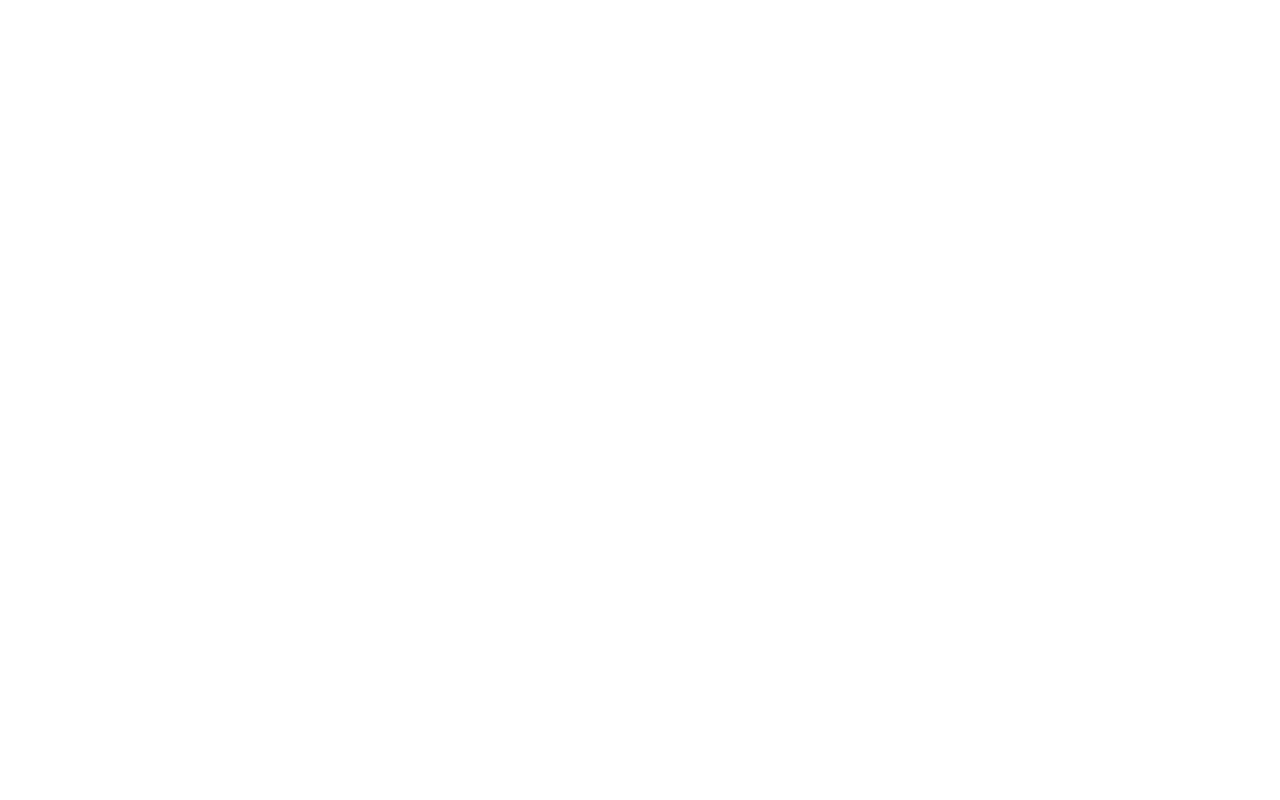
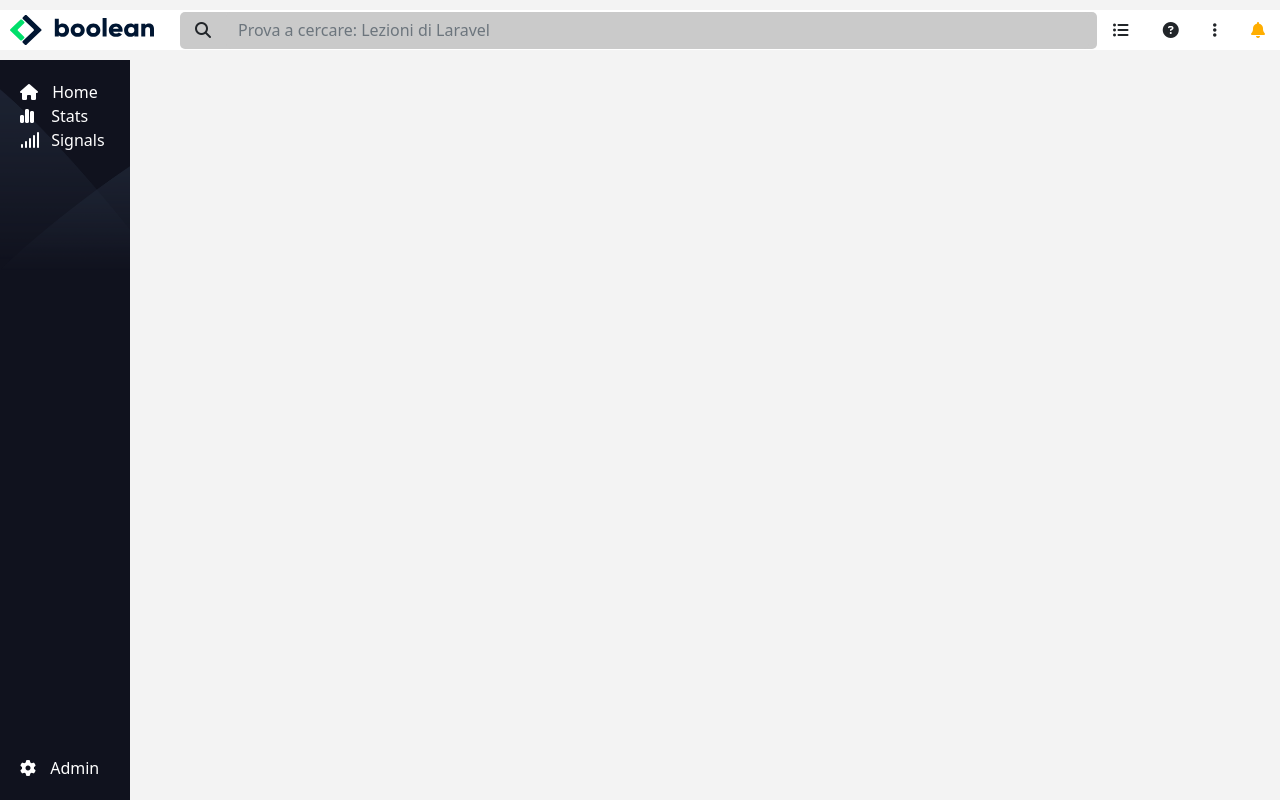
Before and after one commit to LeandroL18/html-css-bootstrap-dashboard, a plain HTML site: page index.html in a window 1280 px wide. Drawn offline with nearby package versions, Linux system fonts and the light colour scheme.

Commit message:
nav_bar e sidebar completi

```diff
--- a/css/style.css
+++ b/css/style.css
@@ -4,3 +4,123 @@
     padding: 0;
     box-sizing: border-box;
 }
+
+:root{
+    font-family: 'Montserrat', sans-serif;
+    font-family: 'Open Sans', sans-serif;
+    font-family: 'Roboto', sans-serif;
+}
+
+a{
+    text-decoration: none;
+    color: white;
+}
+
+
+/* Stili nav_bar */
+#nav_bar{
+    width: 100%;
+    height: 60px;
+    position: fixed;
+    top: 0;
+    left: 0;
+    padding: 10px 0;
+    background-color: rgb(243, 243, 243);
+}
+#container_white{
+    display: flex;
+    align-items: center;
+    justify-content: space-between;
+    background-color: white;
+}
+#logo{
+    width: 180px;
+    background-image: url(../img/logo.svg);
+    background-size: 80%;
+    background-repeat: no-repeat;
+    background-position: 10px;
+    padding: 20px 30px 20px 15px;
+}
+.search{
+    flex-grow: 1;
+    background-color: rgb(202, 202, 202);
+    border-radius: 5px;
+    border: none;
+}
+.fa-magnifying-glass{
+    align-self: center;
+    margin-left: 10px;
+}
+.fa-bell{
+    color:  #ffae00;
+}
+
+#nav_bar div:last-child{
+    background-color: white;
+}
+#nav_bar div:last-child .fa-solid, .fa-list-ul{
+    margin: 10.5px 15px;
+}
+
+/* Stili wrapper_up */
+#wrapper_up{
+    margin-top: 60px;
+    height: calc(100vh - 60px );
+    display: flex;
+}
+
+/* Stili sidebar */
+#sidebar{
+    width: 130px;
+    height:100%;
+    background-image: url(../img/sidebar-bg.png);
+    background-size: 100%;
+    background-repeat: no-repeat;
+    background-color: rgb(16, 18, 30);
+    padding: 20px 20px;
+    display: flex;
+    flex-direction: column;
+    justify-content: space-between;
+}
+#sidebar a{
+    display: block;
+}
+.fa-house{
+    margin-right: 10px;
+}
+.fa-chart-simple{
+    margin-right: 13px;
+}
+.fa-signal{
+    margin-right: 7px;
+}
+.fa-gear{
+    margin-right: 10px;
+}
+
+/* Stili main_player */
+#container_centrale{
+    flex-grow: 1;
+    background-color:  rgb(243, 243, 243);
+    padding: 0 5px 0 20px;
+    overflow-y: auto;
+}
+
+
+
+
+/* Media query */
+@media all and (max-width:768px){
+    .fa-list-ul, .fa-circle-question, .fa-ellipsis-vertical{
+        display: none;
+    }
+    #logo{
+        background-image: url(../img/mobile-logo.png);
+        background-size:100% ;
+        background-position: 0;
+        width: 50px;
+    }
+    #sidebar{
+        width: 80px;
+    }
+}
--- a/index.html
+++ b/index.html
@@ -4,11 +4,60 @@
         <meta charset="UTF-8">
         <meta name="viewport" content="width=device-width, initial-scale=1.0">
         <link rel="stylesheet" href="https://cdnjs.cloudflare.com/ajax/libs/font-awesome/6.4.2/css/all.min.css" integrity="sha512-z3gLpd7yknf1YoNbCzqRKc4qyor8gaKU1qmn+CShxbuBusANI9QpRohGBreCFkKxLhei6S9CQXFEbbKuqLg0DA==" crossorigin="anonymous" referrerpolicy="no-referrer" />
-        <link href="https://cdn.jsdelivr.net/npm/bootstrap@5.1.3/dist/css/bootstrap.min.css" rel="stylesheet" integrity="sha384-1BmE4kWBq78iYhFldvKuhfTAU6auU8tT94WrHftjDbrCEXSU1oBoqyl2QvZ6jIW3" crossorigin="anonymous">
+        <link rel="preconnect" href="https://fonts.googleapis.com">
+        <link rel="preconnect" href="https://fonts.gstatic.com" crossorigin>
+        <link href="https://fonts.googleapis.com/css2?family=Montserrat:wght@200;500;800&family=Open+Sans:wght@300;800&family=Roboto:wght@400;700;900&display=swap" rel="stylesheet">
+        <link href="https://cdn.jsdelivr.net/npm/bootstrap@5.0.2/dist/css/bootstrap.min.css" rel="stylesheet" integrity="sha384-EVSTQN3/azprG1Anm3QDgpJLIm9Nao0Yz1ztcQTwFspd3yD65VohhpuuCOmLASjC" crossorigin="anonymous">
         <link rel="stylesheet" href="css/style.css">
         <title>Bootstrap dashboard</title>
     </head>
     <body>
+        <header>
+            <!-- nav_bar -->
+            <div id="nav_bar" class="container-fluid">
+                <div id="container_white">
+                    <div id="logo">
+                    </div>
 
+                    <div class="search">
+                        <form class="d-flex">
+                            <i class="fa-solid fa-magnifying-glass"></i>
+                            <input class="form-control me-2 search" type="search" placeholder="Prova a cercare: Lezioni di Laravel" aria-label="Search">
+                        </form>
+                    </div>
+
+                    <div>
+                        <i class="fas fa-list-ul"></i>
+                        <i class="fa-solid fa-circle-question"></i>
+                        <i class="fa-solid fa-ellipsis-vertical"></i>
+                        <i class="fa-solid fa-bell"></i>
+                    </div>
+                </div>
+            </div>
+        </header>
+
+        <main>
+            <div id="wrapper_up" >
+
+                <div id="sidebar">
+                    <div>
+                        <a href="#"><i class="fa-solid fa-house"></i> Home</a>
+
+                        <a href="#"><i class="fa-solid fa-chart-simple"></i> Stats</a>
+
+                        <a href="#"><i class="fa-solid fa-signal"></i> Signals</a>
+                    </div>
+
+                    <div>
+                        <a href="#"><i class="fa-solid fa-gear"></i> Admin</a>
+                    </div>
+
+                </div>
+
+                <div id="container_centrale"></div>
+            </div>
+        </main>
+
+        <script src="https://cdn.jsdelivr.net/npm/bootstrap@5.0.2/dist/js/bootstrap.bundle.min.js" integrity="sha384-MrcW6ZMFYlzcLA8Nl+NtUVF0sA7MsXsP1UyJoMp4YLEuNSfAP+JcXn/tWtIaxVXM" crossorigin="anonymous"></script>
     </body>
 </html>
```
Also changed, not shown: img/class-avatar.jpeg (added), img/class-avatar.jpg (added), img/logo.svg (added), img/mobile-logo.png (added), img/sidebar-bg.png (added), img/stats.jpeg (added).
